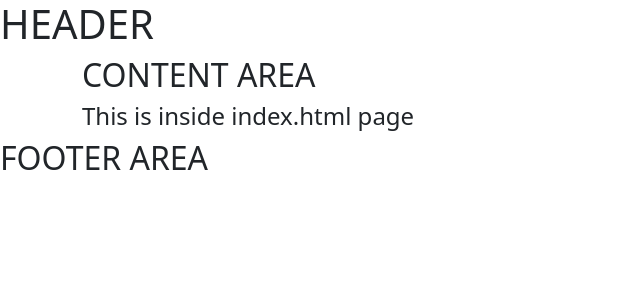
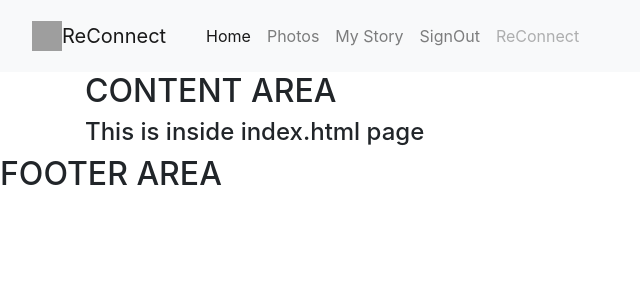
Before and after one commit to CI-Team3/team3, a Flask app: page / in a window 1280 px wide. Shown: the top 300 px of the page, without its empty margins (0-640 px from the left). Run offline with Flask 2, Linux system fonts and the light colour scheme; some libraries are stand-ins or nearby versions; grey boxes are pictures that could not be loaded.

Commit message:
Adeed top menu  navigation bar v1 + navbar brand svg icon link

```diff
--- a/templates/base.html
+++ b/templates/base.html
@@ -11,34 +11,65 @@
       integrity="sha384-0evHe/X+R7YkIZDRvuzKMRqM+OrBnVFBL6DOitfPri4tjfHxaWutUpFmBp4vmVor"
       crossorigin="anonymous"
     />
-    <script
-      src="https://cdn.jsdelivr.net/npm/bootstrap@5.2.0-beta1/dist/js/bootstrap.bundle.min.js"
-      integrity="sha384-pprn3073KE6tl6bjs2QrFaJGz5/SUsLqktiwsUTF55Jfv3qYSDhgCecCxMW52nD2"
-      crossorigin="anonymous"
-    ></script>
-    <link rel="stylesheet" href="{{ url_for('static', filename='css/style.css') }}" type="text/css">
-    <title>Document</title>
+    <!-- link from here:https://www.codegrepper.com/code-examples/whatever/bootstrap+4+navbar+cdn -->
+      <!-- Boostrap 4 CSS -->
+      <link rel="stylesheet" href="https://stackpath.bootstrapcdn.com/bootstrap/4.4.1/css/bootstrap.min.css" integrity="sha384-Vkoo8x4CGsO3+Hhxv8T/Q5PaXtkKtu6ug5TOeNV6gBiFeWPGFN9MuhOf23Q9Ifjh" crossorigin="anonymous">
+      <link rel="stylesheet" href="https://maxcdn.bootstrapcdn.com/bootstrap/3.3.7/css/bootstrap-theme.min.css" integrity="sha384-rHyoN1iRsVXV4nD0JutlnGaslCJuC7uwjduW9SVrLvRYooPp2bWYgmgJQIXwl/Sp" crossorigin="anonymous">
+       <!-- Boostrap JS -->
+      <script src="https://ajax.googleapis.com/ajax/libs/jquery/3.1.1/jquery.min.js"></script>
+      <script src="https://stackpath.bootstrapcdn.com/bootstrap/4.4.1/js/bootstrap.min.js" integrity="sha384-wfSDF2E50Y2D1uUdj0O3uMBJnjuUD4Ih7YwaYd1iqfktj0Uod8GCExl3Og8ifwB6" crossorigin="anonymous"></script>
+
+    <link rel="stylesheet" href="{{ url_for('static', filename='css/style.css') }}" type="text/css"/>
+    <title>ReConnect</title>
   </head>
   <body>
-
-
     <!-- HEADER -->
-    <h1>HEADER</h1>
-
-
-
+    <!-- Source for navbar component: https://getbootstrap.com/docs/4.0/components/navbar/ -->
+    <!-- modified from LG navbar-expand-SM so that the menu hides only when screen is < than 576px-->
+    <nav class="navbar navbar-expand-sm navbar-light bg-light">
+      <!-- <a class="navbar-brand" href="#">Navbar</a> -->
+      <!-- Image and text -->
+      <nav class="navbar navbar-light bg-light">
+        <a class="navbar-brand" href="#">
+          <img src="https://www.svgrepo.com/show/95704/global-connect.svg"
+            width="30" height="30" fill='%23ff0000' class="d-inline-block align-top" alt="Navigation bar image"/>ReConnect</a>
+      </nav>
+      <button
+        class="navbar-toggler"
+        type="button"
+        data-toggle="collapse"
+        data-target="#navbarNavAltMarkup"
+        aria-controls="navbarNavAltMarkup"
+        aria-expanded="false"
+        aria-label="Toggle navigation"
+      >
+        <span class="navbar-toggler-icon"></span>
+      </button>
+      <div class="collapse navbar-collapse" id="navbarNavAltMarkup">
+        <div class="navbar-nav">
+          <a class="nav-item nav-link active" href="#"
+            >Home <span class="sr-only">(current)</span></a
+          >
+          <a class="nav-item nav-link" href="#">Photos</a>
+          <a class="nav-item nav-link" href="#">My Story</a>
+          <a class="nav-item nav-link" href="#">SignOut</a>
+          <a class="nav-item nav-link disabled" href="#">ReConnect</a>
+        </div>
+      </div>
+    </nav>
 
     <!-- CONTENT SECTION -->
 
     <div class="content-container container">
-          {% block content %}
-
-          {% endblock %}
+      {% block content %} {% endblock %}
     </div>
 
     <!-- FOOTER -->
     <h2>FOOTER AREA</h2>
 
+    <!-- <script src="https://cdn.jsdelivr.net/npm/bootstrap@5.2.0-beta1/dist/js/bootstrap.bundle.min.js" integrity="sha384-pprn3073KE6tl6bjs2QrFaJGz5/SUsLqktiwsUTF55Jfv3qYSDhgCecCxMW52nD2" crossorigin="anonymous"></script> -->
+    <!-- <script src="https://code.jquery.com/jquery-3.2.1.slim.min.js" integrity="sha384-KJ3o2DKtIkvYIK3UENzmM7KCkRr/rE9/Qpg6aAZGJwFDMVNA/GpGFF93hXpG5KkN" crossorigin="anonymous"></script> -->
 
+    <!-- <script>window.jQuery || document.write('<script src="/docs/4.0/assets/js/vendor/jquery-slim.min.js"><\/script>')</script> -->
   </body>
 </html>
```
Also changed, not shown: static/css/style.css (+14 -0 lines), README.md. Lines whose indentation alone changed are shown as unchanged.
